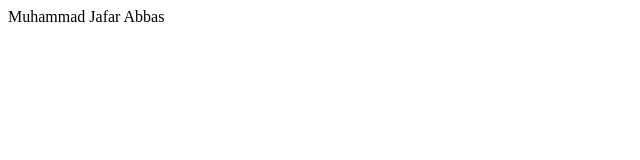
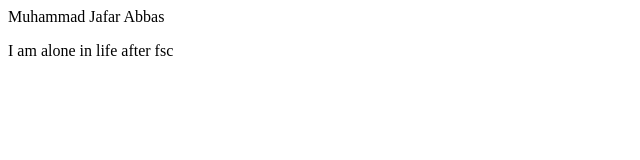
Before and after one commit to MuhammadJafarAbbas/about-me, a plain HTML site: page index.html in a window 1280 px wide. Shown: the whole page, without its empty margins (0-640 px from the left). Drawn offline with Linux system fonts and the light colour scheme.

Commit message:
add the new parargraph

```diff
--- a/index.html
+++ b/index.html
@@ -1 +1,2 @@
 <p>Muhammad Jafar Abbas</p>
+<p>I am alone in life after fsc</p>
```
